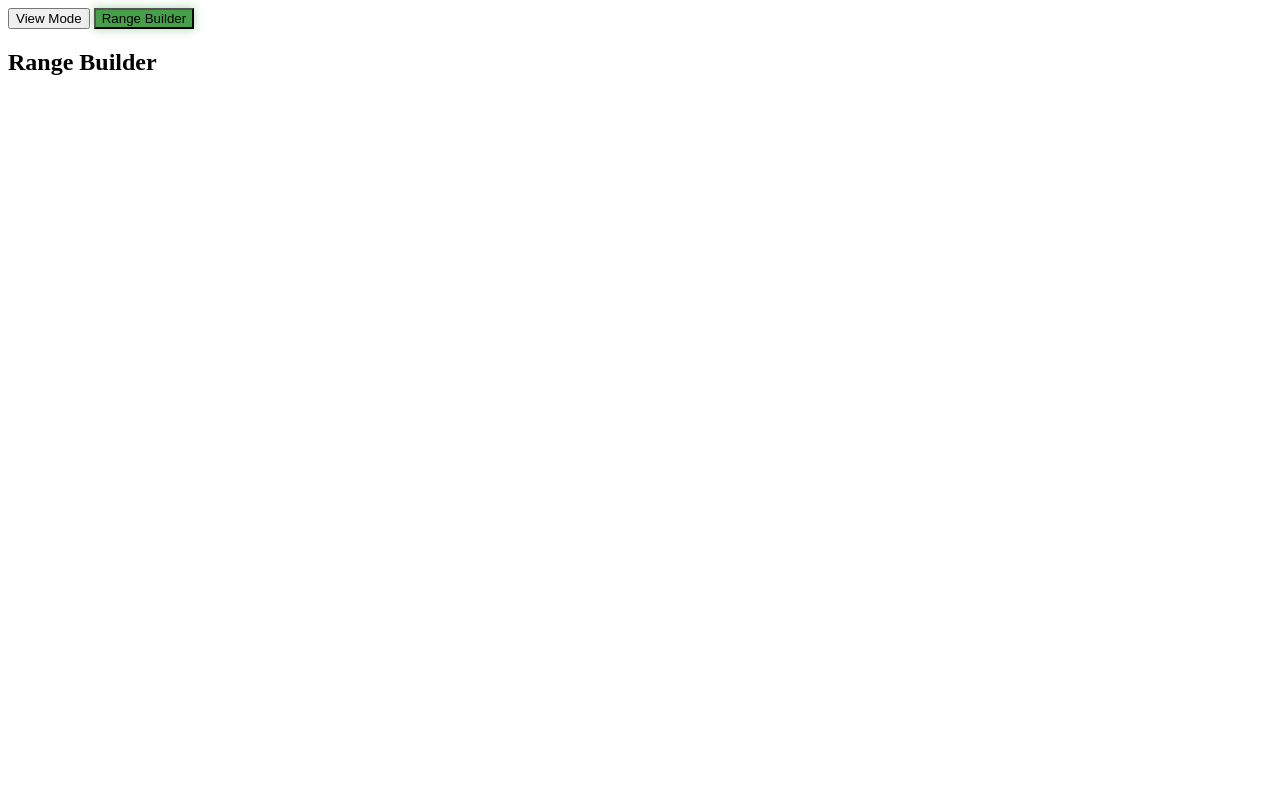
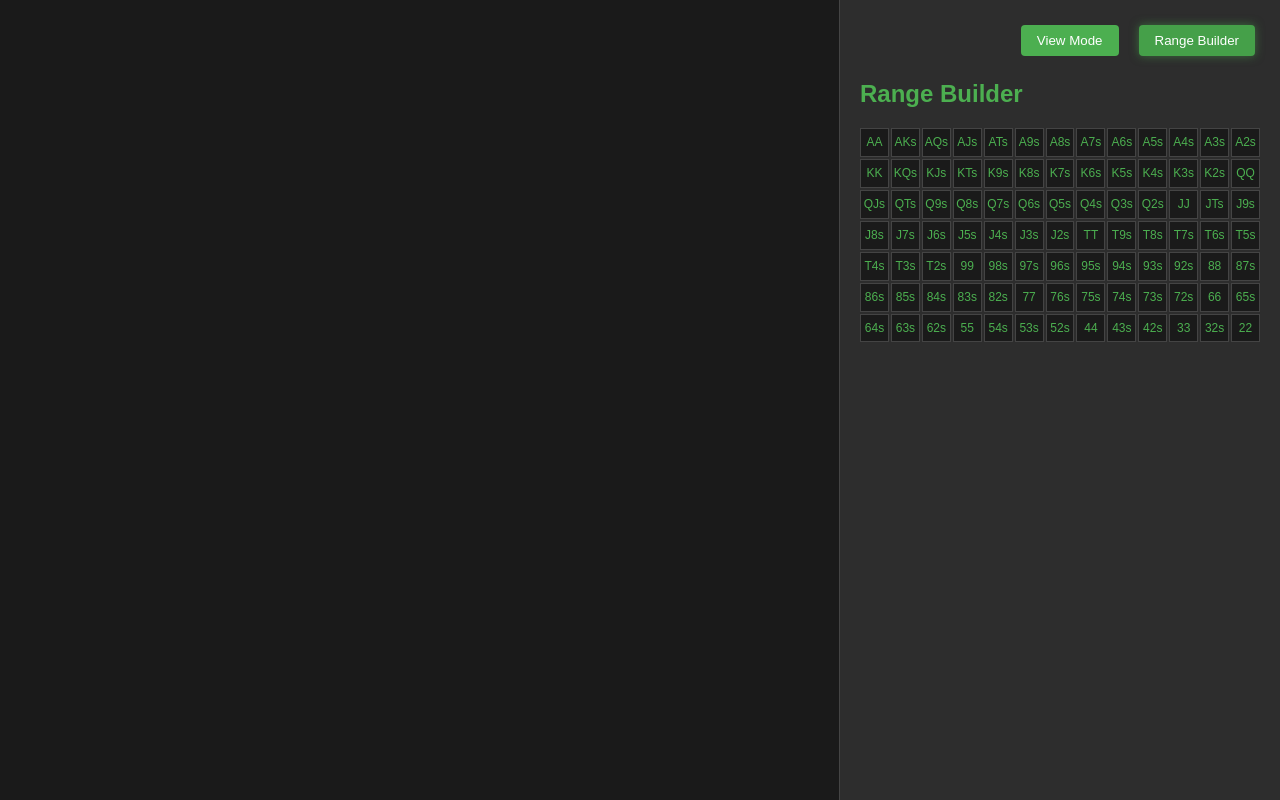
Before and after one commit to Pescatarian/ranger, a plain HTML site: page index.html in a window 1280 px wide. Both pictures are taken after a click on the button "Range Builder". Drawn offline with Linux system fonts and the light colour scheme.

Commit message:
Update index.html

```diff
--- a/index.html
+++ b/index.html
@@ -3,11 +3,114 @@
 <head>
     <title>Ranger</title>
     <style>
-        /* ... (keep all previous styles) ... */
+        body {
+            background-color: #1a1a1a;
+            color: #4CAF50;
+            font-family: Arial, sans-serif;
+            margin: 0;
+            padding: 20px;
+            display: flex;
+        }
+
+        .main-container {
+            flex: 1;
+            padding: 20px;
+        }
+
+        .grid-container {
+            display: grid;
+            grid-template-columns: repeat(8, 100px);
+            gap: 1px;
+            background-color: #2d2d2d;
+            padding: 1px;
+            width: fit-content;
+        }
+
+        .cell {
+            width: 100px;
+            height: 100px;
+            background-color: #1a1a1a;
+            border: 1px solid #444;
+            display: flex;
+            align-items: center;
+            justify-content: center;
+            position: relative;
+            cursor: pointer;
+        }
+
+        .button {
+            padding: 8px 16px;
+            background-color: #4CAF50;
+            color: white;
+            border: none;
+            border-radius: 4px;
+            cursor: pointer;
+            margin: 5px;
+        }
 
         .button.active {
             background-color: #45a049;
             box-shadow: 0 0 10px rgba(76, 175, 80, 0.5);
+        }
+
+        /* Range Builder Sidebar */
+        .sidebar {
+            width: 400px;
+            background-color: #2d2d2d;
+            padding: 20px;
+            border-left: 1px solid #444;
+            display: none;
+            position: fixed;
+            right: 0;
+            top: 0;
+            bottom: 0;
+            overflow-y: auto;
+        }
+
+        .sidebar.active {
+            display: block;
+        }
+
+        .sidebar h2 {
+            color: #4CAF50;
+            margin-top: 60px;
+        }
+
+        .range-grid {
+            display: grid;
+            grid-template-columns: repeat(13, 1fr);
+            gap: 2px;
+            margin-top: 20px;
+        }
+
+        .range-cell {
+            aspect-ratio: 1;
+            background-color: #1a1a1a;
+            border: 1px solid #444;
+            display: flex;
+            align-items: center;
+            justify-content: center;
+            font-size: 12px;
+            cursor: pointer;
+            color: #4CAF50;
+        }
+
+        .range-cell:hover {
+            background-color: #2d2d2d;
+        }
+
+        .range-cell.selected {
+            background-color: #4CAF50;
+            color: white;
+        }
+
+        .controls {
+            position: fixed;
+            top: 20px;
+            right: 20px;
+            display: flex;
+            gap: 10px;
+            z-index: 1000;
         }
 
         .grid-container.hidden {
@@ -37,11 +140,9 @@
             isViewMode = true;
             isRangeBuilderOpen = false;
 
-            // Update buttons
             document.getElementById('viewModeBtn').classList.add('active');
             document.getElementById('rangeBuilderBtn').classList.remove('active');
 
-            // Show grid, hide sidebar
             document.getElementById('grid').classList.remove('hidden');
             document.getElementById('sidebar').classList.remove('active');
         }
@@ -50,24 +151,49 @@
             isRangeBuilderOpen = !isRangeBuilderOpen;
             isViewMode = !isRangeBuilderOpen;
 
-            // Update buttons
             document.getElementById('viewModeBtn').classList.toggle('active', !isRangeBuilderOpen);
             document.getElementById('rangeBuilderBtn').classList.toggle('active', isRangeBuilderOpen);
 
-            // Toggle sidebar
             document.getElementById('sidebar').classList.toggle('active');
-
-            // Hide grid in range builder mode
             document.getElementById('grid').classList.toggle('hidden', isRangeBuilderOpen);
         }
 
-        // ... (keep createGrid and createRangeGrid functions the same) ...
+        function createGrid() {
+            const grid = document.getElementById('grid');
+            for (let i = 0; i < 8; i++) {
+                for (let j = 0; j < 8; j++) {
+                    const cell = document.createElement('div');
+                    cell.className = 'cell';
+                    const cellId = `${String.fromCharCode(65 + j)}${i + 1}`;
+                    cell.textContent = cellId;
+                    grid.appendChild(cell);
+                }
+            }
+        }
 
-        // Initialize when page loads
+        function createRangeGrid() {
+            const rangeGrid = document.getElementById('rangeGrid');
+            const ranks = ['A', 'K', 'Q', 'J', 'T', '9', '8', '7', '6', '5', '4', '3', '2'];
+
+            for (let i = 0; i < ranks.length; i++) {
+                for (let j = i; j < ranks.length; j++) {
+                    const cell = document.createElement('div');
+                    cell.className = 'range-cell';
+                    const hand = ranks[i] + ranks[j] + (i === j ? '' : (i < j ? 's' : 'o'));
+                    cell.textContent = hand;
+                    cell.onclick = () => toggleRangeCell(cell);
+                    rangeGrid.appendChild(cell);
+                }
+            }
+        }
+
+        function toggleRangeCell(cell) {
+            cell.classList.toggle('selected');
+        }
+
         document.addEventListener('DOMContentLoaded', () => {
             createGrid();
             createRangeGrid();
-            // Start in view mode
             toggleViewMode();
         });
     </script>
```
